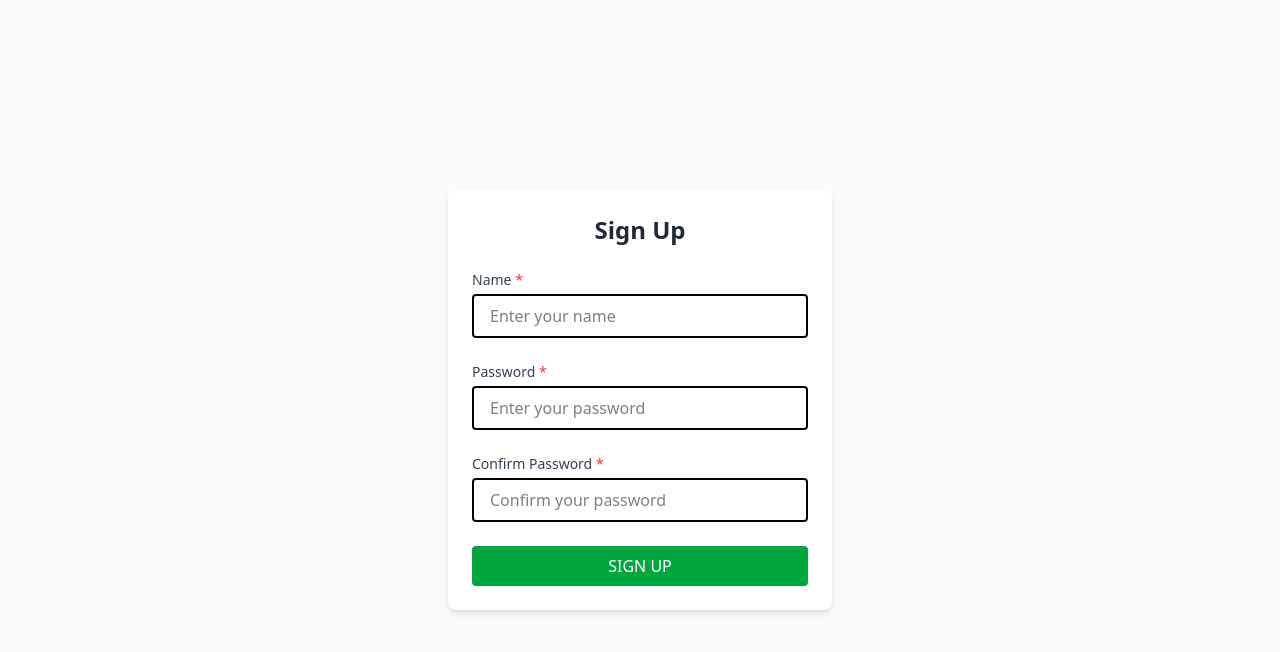
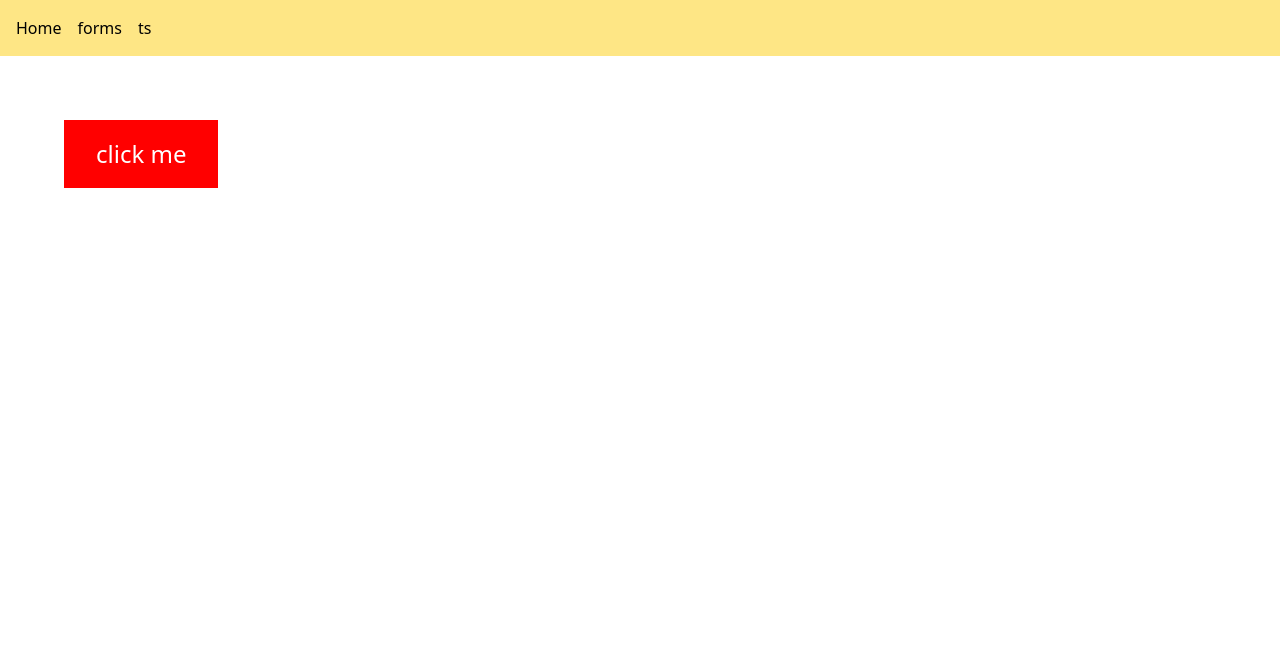
Before and after one commit to mateholik/learning-react, a React (Vite) app: page /ts in a window 1280 px wide. Shown: the top 652 px of the page. Built offline with nearby package versions, Linux system fonts and the light colour scheme.

Commit message:
add router, start exploring ts in react

```diff
--- a/package.json
+++ b/package.json
@@ -14,6 +14,7 @@
     "react": "^19.1.0",
     "react-dom": "^19.1.0",
     "react-hook-form": "^7.56.4",
+    "react-router-dom": "^7.6.1",
     "tailwindcss": "^4.1.7"
   },
   "devDependencies": {
--- a/src/App.tsx
+++ b/src/App.tsx
@@ -1,12 +1,28 @@
-// import { useState } from 'react'
-import ComplexReactHookForm from "./components/ComplexReactHookForm";
+import { BrowserRouter, Routes, Route } from "react-router-dom";
+import Home from "./pages/Home";
+import Forms from "./pages/Forms";
+import Ts from "./pages/Ts";
+import { Link } from "react-router-dom";
 
 function App() {
-  // const [count, setCount] = useState(0)
-
   return (
     <>
-      <ComplexReactHookForm />
+      <div className="container mx-auto">
+        <BrowserRouter>
+          <nav className="flex space-x-4 p-4 bg-amber-200">
+            <Link to="/">Home</Link>
+            <Link to="/forms">forms</Link>
+            <Link to="/ts">ts</Link>
+          </nav>
+
+          <Routes>
+            <Route path="/" element={<Home />} />
+            <Route path="/forms" element={<Forms />} />
+            <Route path="/ts" element={<Ts />} />
+          </Routes>
+        </BrowserRouter>
+      </div>
+      {/* <ComplexReactHookForm /> */}
     </>
   );
 }
--- /dev/null
+++ b/src/components/typescript-in-react/Button.tsx
@@ -0,0 +1,32 @@
+import React from "react";
+
+type Color = "red" | "white" | "blue" | "green"; //union
+
+type ButtonProps = {
+  backgroundColor: Color;
+  fontSize: number;
+  textColor: Color;
+  padding: [number, number, number, number]; //tupple - limited and specified array
+};
+
+const Button = ({
+  backgroundColor,
+  fontSize,
+  textColor,
+  padding,
+}: ButtonProps) => {
+  return (
+    <button
+      style={{
+        backgroundColor: backgroundColor,
+        fontSize: fontSize,
+        color: textColor,
+        padding: `${padding[0]}px ${padding[1]}px ${padding[2]}px ${padding[3]}px`,
+      }}
+    >
+      click me
+    </button>
+  );
+};
+
+export default Button;
--- /dev/null
+++ b/src/pages/Forms.tsx
@@ -0,0 +1,11 @@
+import ComplexReactHookForm from "../components/ComplexReactHookForm";
+
+const Forms = () => {
+  return (
+    <div className="w-40 m-16">
+      <ComplexReactHookForm />
+    </div>
+  );
+};
+
+export default Forms;
--- /dev/null
+++ b/src/pages/Home.tsx
@@ -0,0 +1,7 @@
+import React from "react";
+
+const Home = () => {
+  return <div>home</div>;
+};
+
+export default Home;
--- /dev/null
+++ b/src/pages/Ts.tsx
@@ -0,0 +1,16 @@
+import Button from "../components/typescript-in-react/Button";
+
+const Ts = () => {
+  return (
+    <div className="w-40 m-16">
+      <Button
+        backgroundColor="red"
+        fontSize={24}
+        textColor="white"
+        padding={[16, 32, 16, 32]}
+      />
+    </div>
+  );
+};
+
+export default Ts;
```
Also changed, not shown: 1 other file (tests, documents, lock files or other folders).
